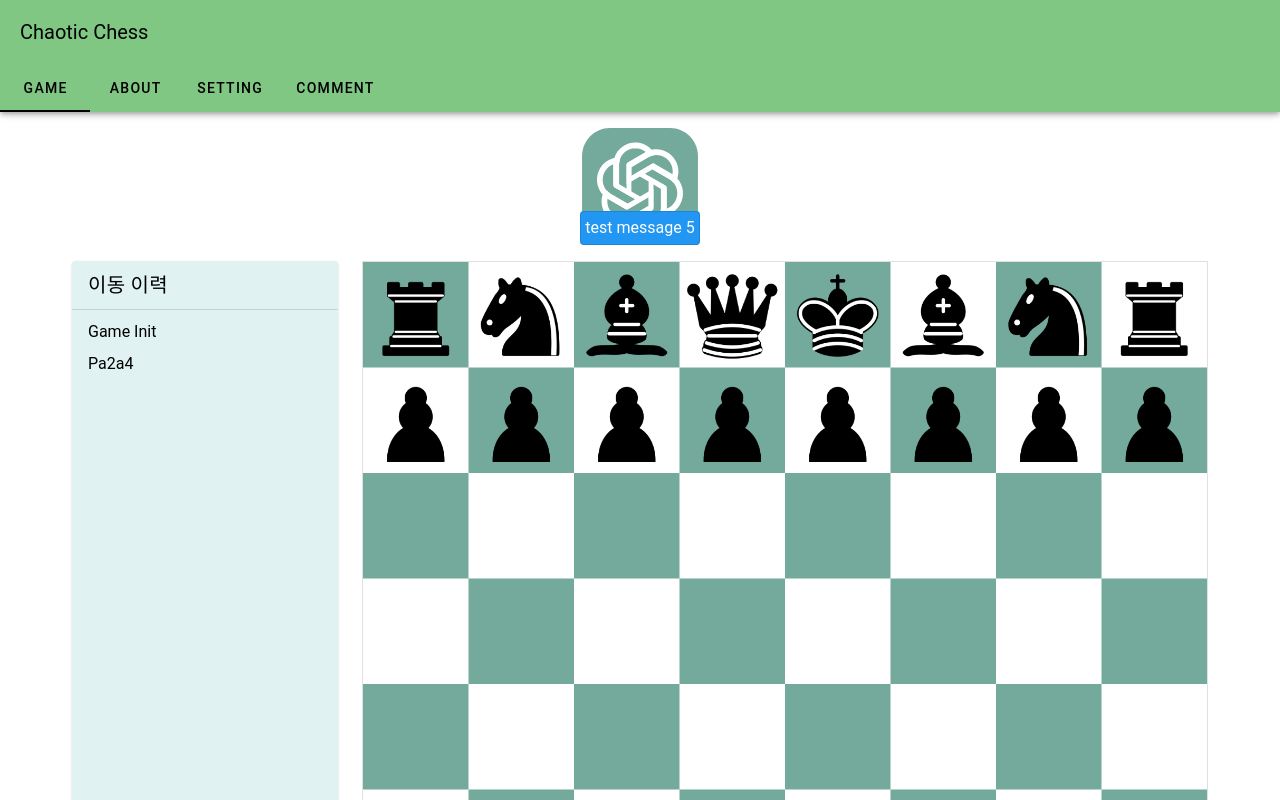
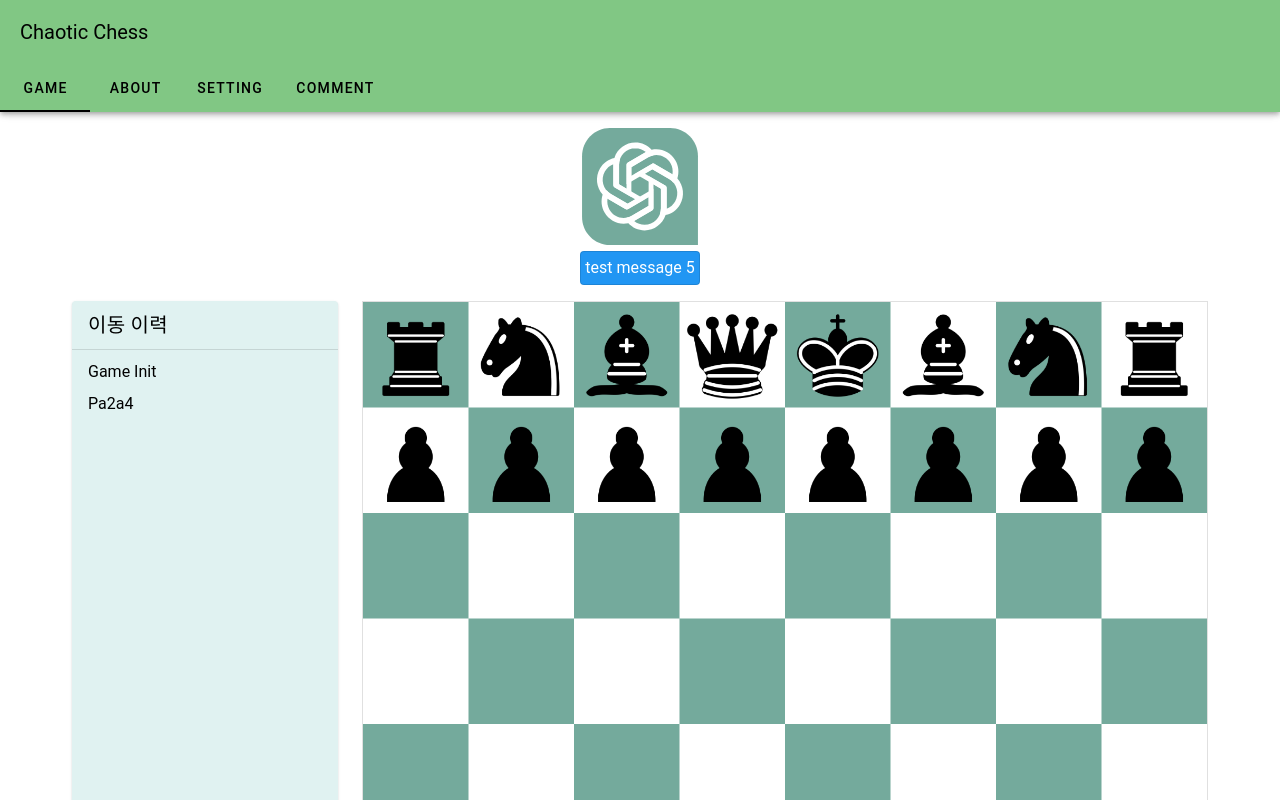
Before and after one commit to yareach8345/chaotic-chess-frontend, a Nuxt app: page / in a window 1280 px wide. Shown: the top 800 px of the page. Built offline with nearby package versions, Linux system fonts and the light colour scheme.

Commit message:
feat: gpt 레이아웃 수정
GPT의 메시지가 아이콘을 가리지 않도록 수정함

```diff
--- a/components/gpt.vue
+++ b/components/gpt.vue
@@ -19,7 +19,7 @@ const showMessage = computed(() => {
 </script>
 
 <template>
-  <div class="d-flex flex-column align-center position-relative">
+  <div class="d-flex flex-column align-center position-relative pb-10">
     <v-img src="/ChatGPT_logo.svg" width="10%" alt="gpt"/>
     <v-expand-transition>
       <v-card elevation="0" class="position-absolute bottom-0 pa-sm-1" border="thin" v-if="showMessage" color="info">
```
